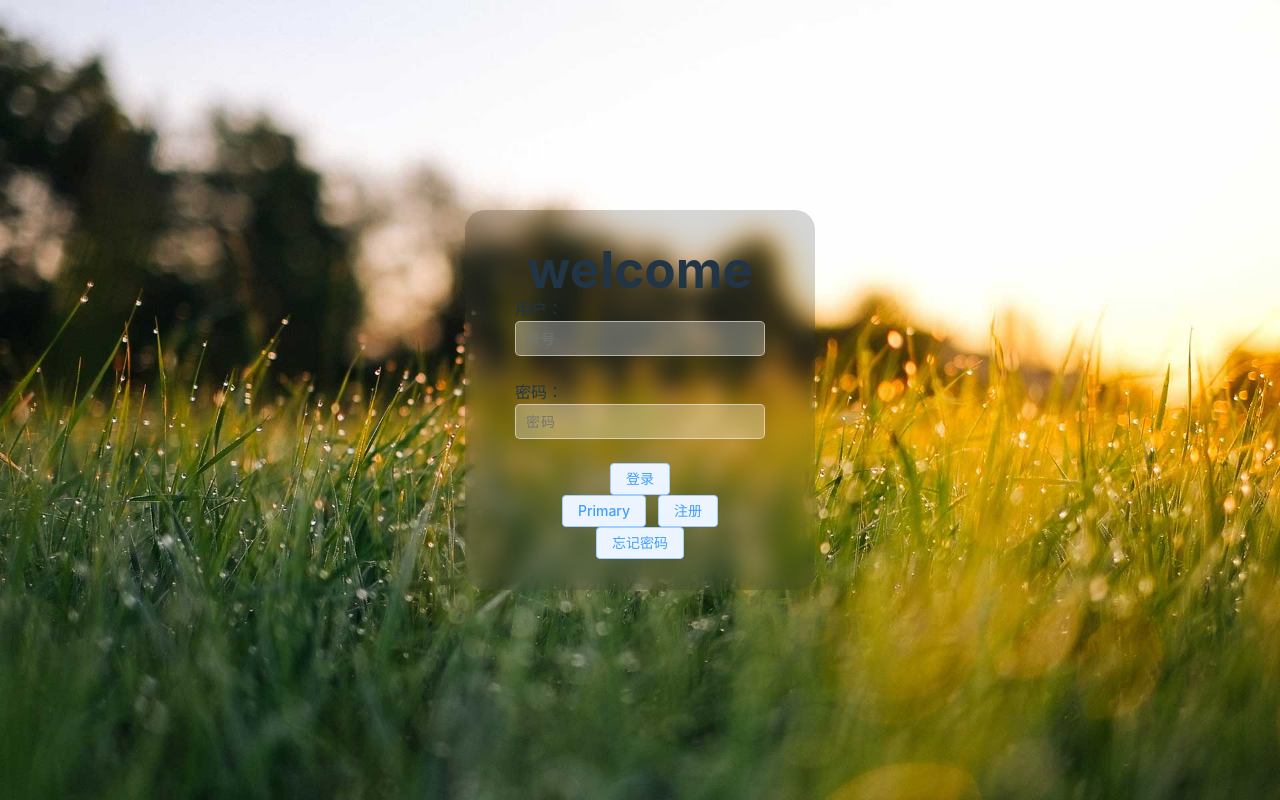
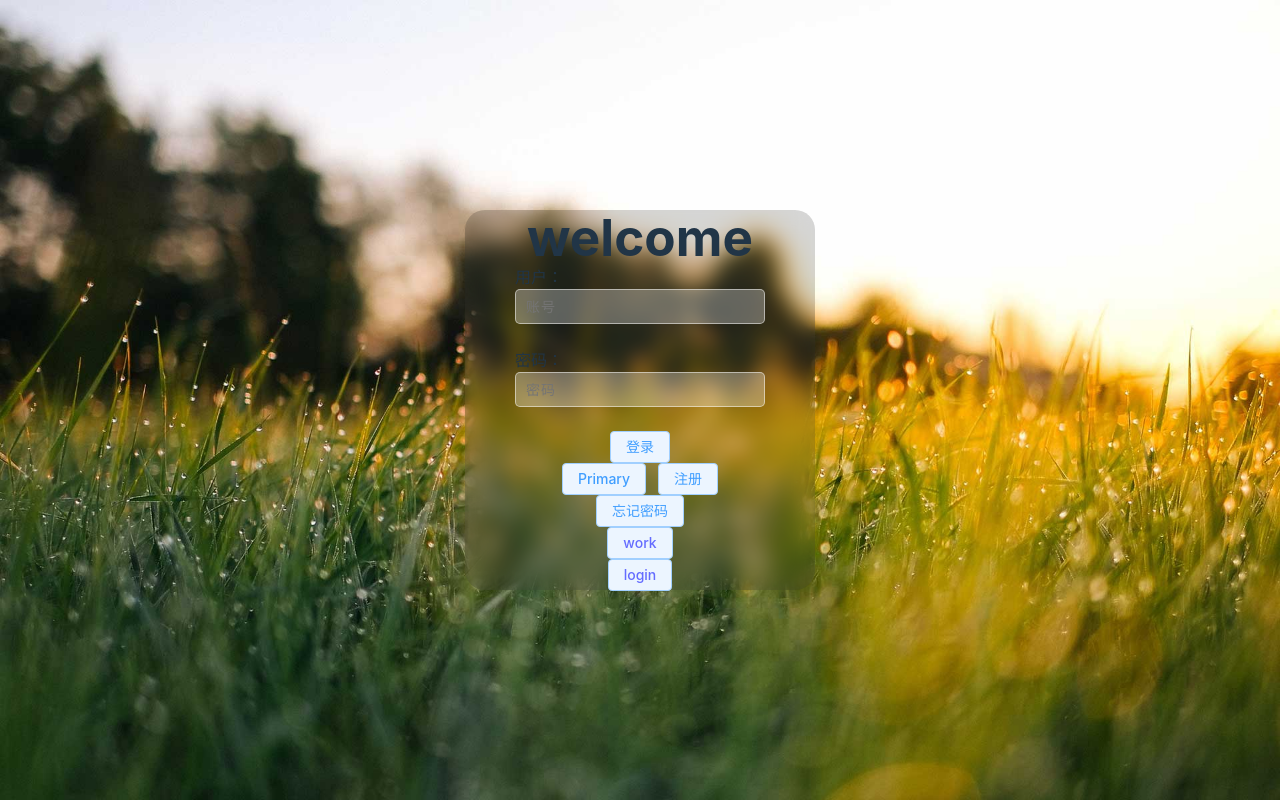
Before and after one commit to why2357/Curriculum, a Vue app: page /#/login in a window 1280 px wide. Built offline with nearby package versions, Linux system fonts and the light colour scheme.

Commit message:
添加了路由router

```diff
--- a/src/App.vue
+++ b/src/App.vue
@@ -1,10 +1,16 @@
 <script setup>
 import Login from "./components/Login.vue";
-import HelloWorld from "./components/Login.vue";
+import work from "./components/work.vue";
 </script>
 
 <template>
-  <Login msg="Vite + Vue" />
+  <!-- <Login /> -->
+  <!-- <work></work> -->
+  <div>
+    <RouterLink to="/">login</RouterLink>
+    <RouterLink to="/work">work</RouterLink>
+    <RouterView></RouterView>
+  </div>
 </template>
 
 <style scoped>
--- a/src/components/Login.vue
+++ b/src/components/Login.vue
@@ -30,6 +30,12 @@
 
             <el-button @click="forget()" type="primary" plain
               >忘记密码</el-button
+            ><br />
+            <el-button type="primary" plain>
+              <RouterLink to="/work">work</RouterLink></el-button
+            ><br />
+            <el-button type="primary" plain
+              ><RouterLink to="/">login</RouterLink></el-button
             ><br />
           </div>
         </form>
--- /dev/null
+++ b/src/components/work.vue
@@ -0,0 +1,77 @@
+<template>
+  <div></div>
+  <!-- <el-table :data="tableData" style="width: 100%" height="250">
+    <el-table-column fixed prop="date" label="Date" width="150" />
+    <el-table-column prop="name" label="Name" width="120" />
+    <el-table-column prop="state" label="State" width="120" />
+    <el-table-column prop="city" label="City" width="320" />
+    <el-table-column prop="address" label="Address" width="600" />
+    <el-table-column prop="zip" label="Zip" width="120" />
+  </el-table> -->
+</template>
+
+<script>
+export default {
+  name: "work",
+  data() {
+    // const tableData = [
+    //   {
+    //     date: "2016-05-03",
+    //     name: "Tom",
+    //     state: "California",
+    //     city: "Los Angeles",
+    //     address: "No. 189, Grove St, Los Angeles",
+    //     zip: "CA 90036",
+    //   },
+    //   {
+    //     date: "2016-05-02",
+    //     name: "Tom",
+    //     state: "California",
+    //     city: "Los Angeles",
+    //     address: "No. 189, Grove St, Los Angeles",
+    //     zip: "CA 90036",
+    //   },
+    //   {
+    //     date: "2016-05-04",
+    //     name: "Tom",
+    //     state: "California",
+    //     city: "Los Angeles",
+    //     address: "No. 189, Grove St, Los Angeles",
+    //     zip: "CA 90036",
+    //   },
+    //   {
+    //     date: "2016-05-01",
+    //     name: "Tom",
+    //     state: "California",
+    //     city: "Los Angeles",
+    //     address: "No. 189, Grove St, Los Angeles",
+    //     zip: "CA 90036",
+    //   },
+    //   {
+    //     date: "2016-05-08",
+    //     name: "Tom",
+    //     state: "California",
+    //     city: "Los Angeles",
+    //     address: "No. 189, Grove St, Los Angeles",
+    //     zip: "CA 90036",
+    //   },
+    //   {
+    //     date: "2016-05-06",
+    //     name: "Tom",
+    //     state: "California",
+    //     city: "Los Angeles",
+    //     address: "No. 189, Grove St, Los Angeles",
+    //     zip: "CA 90036",
+    //   },
+    //   {
+    //     date: "2016-05-07",
+    //     name: "Tom",
+    //     state: "California",
+    //     city: "Los Angeles",
+    //     address: "No. 189, Grove St, Los Angeles",
+    //     zip: "CA 90036",
+    //   },
+    // ];
+  },
+};
+</script>
--- /dev/null
+++ b/src/router/index.js
@@ -0,0 +1,20 @@
+import login from "../components/Login.vue";
+import work from "../components/work.vue";
+import { createRouter, createWebHashHistory } from "vue-router";
+
+const routes = [
+  { path: "/login", name: "login", component: login },
+
+  { path: "/work", name: "work", component: work },
+
+  {
+    path: "/:pathMatch(.*)*",
+    redirect: "/login",
+  },
+];
+
+const router = createRouter({
+  history: createWebHashHistory(),
+  routes,
+});
+export default router;
--- a/vite.config.js
+++ b/vite.config.js
@@ -1,7 +1,6 @@
 import { defineConfig } from 'vite'
 import vue from '@vitejs/plugin-vue'
 
-import { defineConfig } from 'vite'
 import AutoImport from 'unplugin-auto-import/vite'
 import Components from 'unplugin-vue-components/vite'
 import { ElementPlusResolver } from 'unplugin-vue-components/resolvers'
```
Also changed, not shown: src/main.js (+9 -8 lines), 1 other file (tests, documents, lock files or other folders).
